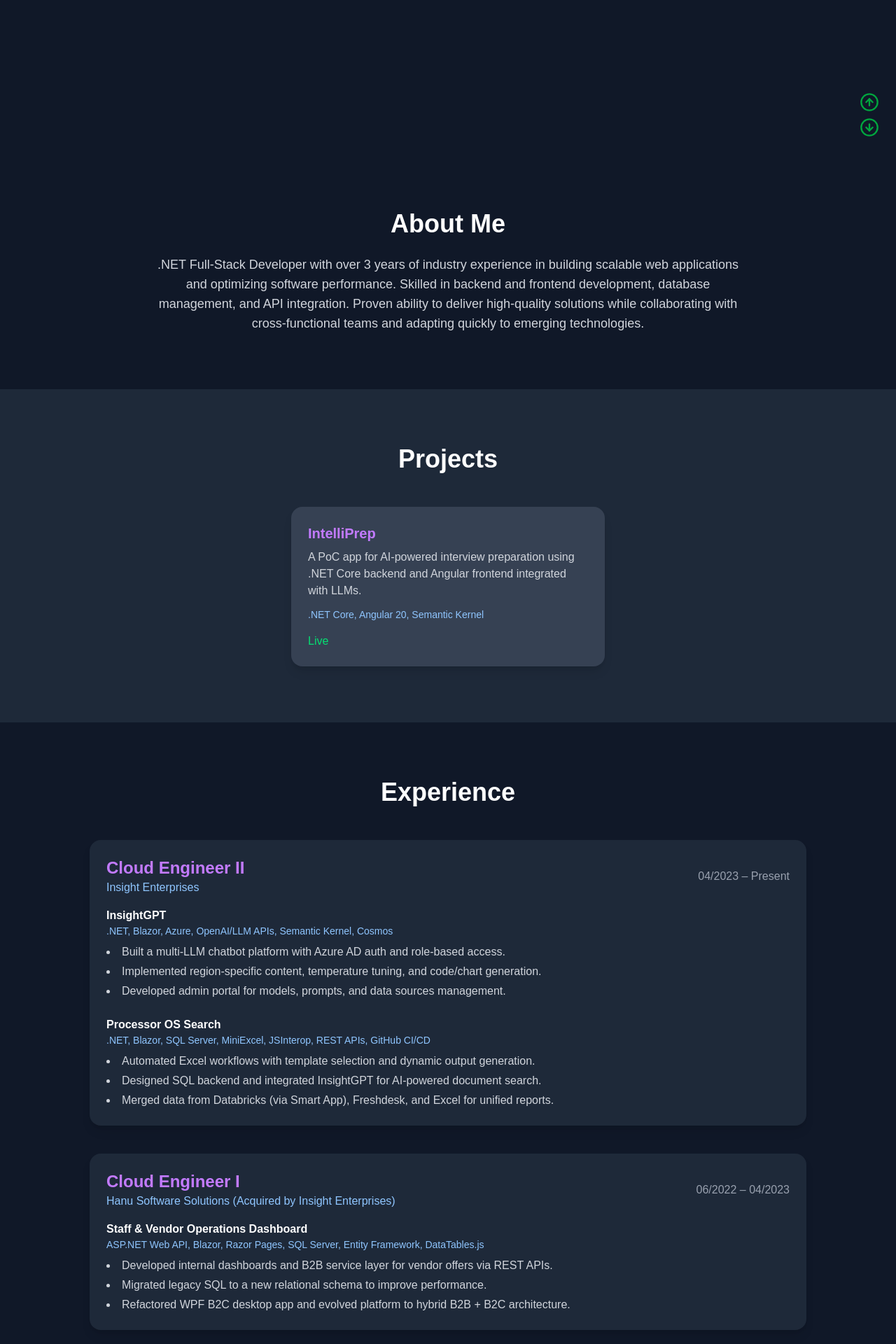
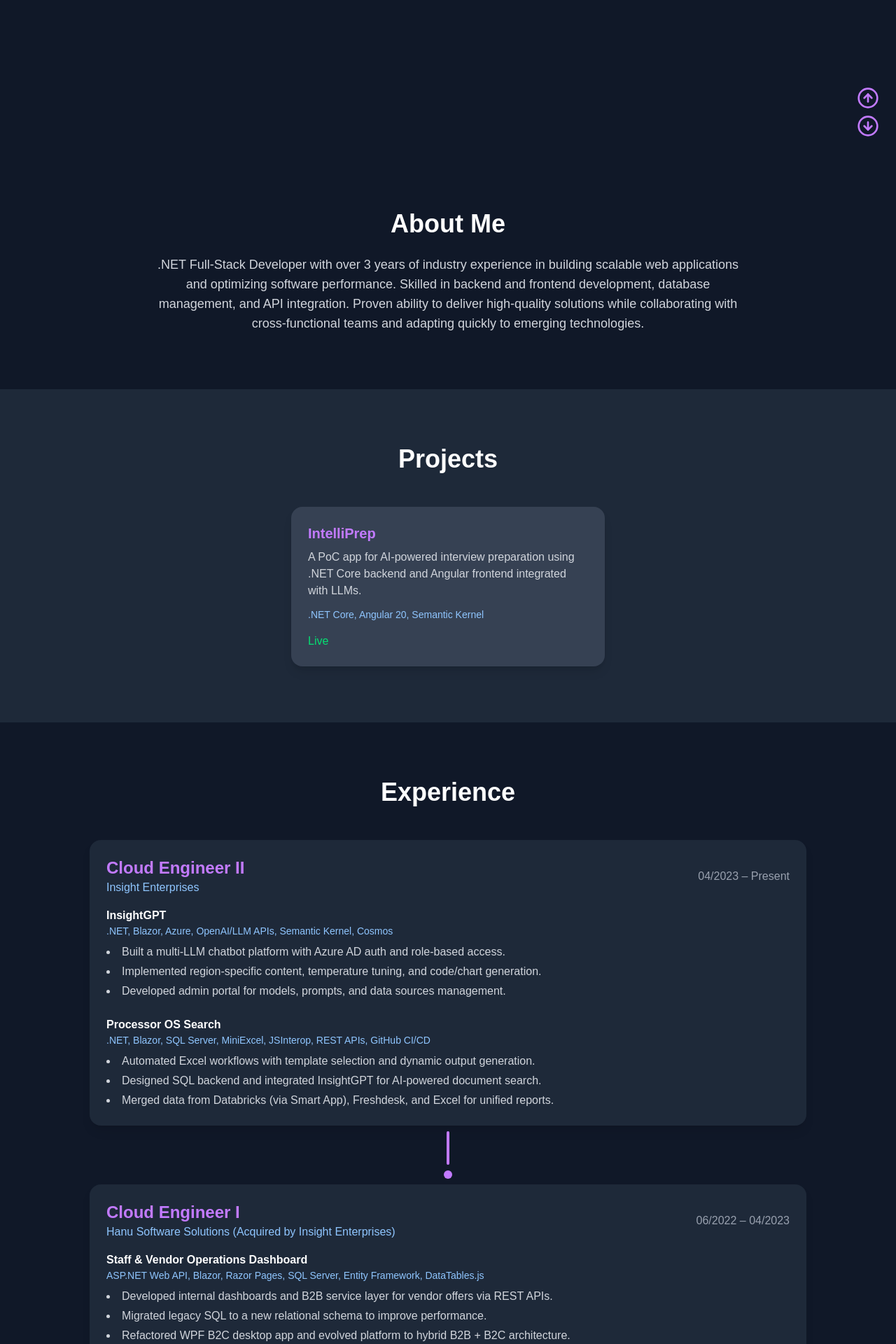
Before and after one commit to Rounakj29/rj-portfolio-react, a React (Vite) app: page / in a window 1280 px wide. Shown: the part 580-2500 px from the top of the page at 70% size. Built offline with nearby package versions, Linux system fonts and the light colour scheme.

Commit message:
Add emailjs-com dependency and implement contact form functionality in App component

```diff
--- a/package.json
+++ b/package.json
@@ -15,6 +15,7 @@
   "dependencies": {
     "@emailjs/browser": "^4.4.1",
     "@tailwindcss/vite": "^4.1.12",
+    "emailjs-com": "^3.2.0",
     "framer-motion": "^12.23.12",
     "gh-pages": "^6.3.0",
     "lucide-react": "^0.541.0",
--- a/src/App.jsx
+++ b/src/App.jsx
@@ -4,17 +4,27 @@
 import { motion } from "framer-motion";
 import { useState } from "react";
 import { FaLinkedin, FaEnvelope, FaGithub } from "react-icons/fa";
-import { ChevronDown, CircleArrowDown, CircleArrowDownIcon, CircleArrowUpIcon,Info, ZoomOut, ZoomIn } from "lucide-react";
-
+import {
+  ChevronDown,
+  CircleArrowDown,
+  CircleArrowDownIcon,
+  CircleArrowUpIcon,
+  Info,
+  ZoomOut,
+  ZoomIn,
+} from "lucide-react";
+import emailjs from "emailjs-com";
 // const App = () => {
 
 // }
 
 export default function App() {
   const [message, setMessage] = useState("");
+  const [error, setError] = useState("");
   const [highContrast, setHighContrast] = useState(false);
   const [largeFont, setLargeFont] = useState(false);
   const [zoom, setZoom] = useState(1);
+  const [contactInfo, setContactInfo] = useState("");
 
   const projects = [
     {
@@ -157,18 +167,28 @@
       style={{ zoom: zoom }}
       className={`bg-gray-900 text-white font-mono scroll-smooth break-words ${
         highContrast ? "bg-black text-yellow-300" : ""
-      } ${largeFont ? "text-lg" : ""}`}>
-        <div
-        className="fixed bottom-6 right-6 z-50"
-        aria-label="Scroll Options">
+      } ${largeFont ? "text-lg" : ""}`}
+    >
+      <div className="fixed bottom-6 right-6 z-50" aria-label="Scroll Options">
         <div className="flex flex-col items-center gap-2">
-            <CircleArrowUpIcon className="text-green-600" size={28} onClick={() => window.scrollTo({ top: 0, behavior: "smooth" })}
-              aria-label="Scroll to Top"/>
+          <CircleArrowUpIcon
+            className="text-purple-400"
+            size={32}
+            onClick={() => window.scrollTo({ top: 0, behavior: "smooth" })}
+            aria-label="Scroll to Top"
+          />
 
-            <CircleArrowDownIcon className="text-green-600" size={28}  onClick={() =>
-                window.scrollTo({ top: document.body.scrollHeight, behavior: "smooth" })
+          <CircleArrowDownIcon
+            className="text-purple-400"
+            size={32}
+            onClick={() =>
+              window.scrollTo({
+                top: document.body.scrollHeight,
+                behavior: "smooth",
+              })
             }
-              aria-label="Scroll to Bottom" />
+            aria-label="Scroll to Bottom"
+          />
         </div>
       </div>
       {/* Accessibility Button */}
@@ -184,7 +204,9 @@
             menu.hidden = !menu.hidden;
           }}
         >
-          <span aria-hidden="true" role="img"><Info/></span>
+          <span aria-hidden="true" role="img">
+            <Info />
+          </span>
         </button>
         <div
           id="accessibility-menu"
@@ -210,30 +232,32 @@
             />
             Large Font
           </label>
-          <div>
+          <div></div>
+          <div className="flex items-center gap-2 mb-2">
+            <ZoomIn
+              className="text-purple-400"
+              onClick={() => setZoom((z) => Math.min(z + 0.1, 2))}
+              aria-label="Zoom In"
+            />
 
-          </div>
-          <div className="flex items-center gap-2 mb-2">
- <ZoomIn className="text-purple-400"  onClick={() => setZoom((z) => Math.min(z + 0.1, 2))}
-              aria-label="Zoom In"/>
-
-
-
-            <span className="text-gray-300"> <button
+            <span className="text-gray-300">
+              {" "}
+              <button
                 className="bg-gray-700 text-white px-2 py-1 rounded"
                 onClick={() => setZoom(1)}
                 aria-label="Reset Zoom"
               >
                 Reset Zoom
-            </button></span>
-           <ZoomOut className="text-purple-400"  onClick={() => setZoom((z) => Math.max(z - 0.1, 0.5))}
-              aria-label="Zoom Out"/>
-
-          </div>
-
+              </button>
+            </span>
+            <ZoomOut
+              className="text-purple-400"
+              onClick={() => setZoom((z) => Math.max(z - 0.1, 0.5))}
+              aria-label="Zoom Out"
+            />
           </div>
         </div>
-
+      </div>
 
       {/* Hero */}
       <section className="h-screen flex flex-col items-center justify-center text-center px-6">
@@ -329,11 +353,13 @@
                   className={`text-blue-400 hover:underline ${
                     proj.github === "#" ? "hidden" : ""
                   }`}
+                  target="_blank"
                 >
                   GitHub
                 </a>
                 <a
                   href={proj.live}
+                  target="_blank"
                   className={`text-green-400 hover:underline ${
                     proj.live === "#" ? "hidden" : ""
                   }`}
@@ -349,15 +375,16 @@
       {/* Experience */}
       <section id="experience" className="py-20 px-6">
         <h2 className="text-4xl font-bold text-center mb-12">Experience</h2>
-        <div className="max-w-5xl mx-auto space-y-10">
+        <div className="max-w-5xl mx-auto flex flex-col items-center relative">
           {experience.map((job, idx) => (
+            <React.Fragment key={idx}>
               <motion.div
-              key={idx}
                 initial={{ opacity: 0, y: 30 }}
                 whileInView={{ opacity: 1, y: 0 }}
                 transition={{ duration: 0.4 }}
-              className="bg-gray-800 p-6 rounded-2xl shadow-lg"
+                className="bg-gray-800 p-6 rounded-2xl shadow-lg w-full"
               >
+                {/* ...existing job content... */}
                 <div className="flex flex-col md:flex-row md:items-center md:justify-between gap-2">
                   <div>
                     <h3 className="text-2xl font-semibold text-purple-400">
@@ -383,6 +410,30 @@
                   ))}
                 </div>
               </motion.div>
+              {/* Connector Trail */}
+              {idx < experience.length - 1 && (
+                <motion.div
+                  className="flex flex-col items-center"
+                  initial={{ opacity: 0, scaleY: 0.5 }}
+                  whileInView={{ opacity: 1, scaleY: 1 }}
+                  transition={{ duration: 0.6, type: "spring" }}
+                >
+                  <motion.div
+                    className="w-1 h-12 bg-purple-400 my-2 rounded-full"
+                    initial={{ scaleY: 0 }}
+                    whileInView={{ scaleY: 1 }}
+                    transition={{ duration: 0.6, type: "spring" }}
+                    style={{ originY: 0 }}
+                  />
+                  <motion.div
+                    className="w-3 h-3 bg-purple-400 rounded-full mb-2"
+                    initial={{ scale: 0 }}
+                    whileInView={{ scale: 1 }}
+                    transition={{ duration: 0.4, type: "spring" }}
+                  />
+                </motion.div>
+              )}
+            </React.Fragment>
           ))}
         </div>
       </section>
@@ -444,21 +495,64 @@
       {/* Contact */}
       <section className="py-20 px-6 text-center">
         <h2 className="text-4xl font-bold mb-6">Contact Me</h2>
-        <div className="bg-gray-800 p-6 rounded-xl max-w-xl mx-auto" hidden>
+        <form
+          className="bg-gray-800 p-6 rounded-xl max-w-xl mx-auto"
+          onSubmit={(e) => {
+            e.preventDefault();
+            if (!message.trim()) {
+              setError("Message is required.");
+              return;
+            }
+            setError("");
+            // You can add your send logic here
+            emailjs
+              .send(
+                "service_6dubp7a",
+                "template_ssgt4vb",
+                {
+                  user_name: contactInfo,
+                  time: new Date().toISOString(),
+                  message: message,
+                }, // Add other fields as needed
+                "t-Zvtt0Lb5bS6FJn2"
+              )
+              .then(() => {
+                alert("Message sent!");
+                setMessage("");
+              })
+              .catch((error) => {
+                setError("Failed to send message.");
+              });
+            alert("Message sent!");
+            setMessage("");
+          }}
+        >
           <div className="font-mono text-green-400 text-left mb-4">
             &gt; Enter your message:
           </div>
+          <input
+            placeholder="Type your contact information"
+            value={contactInfo}
+            onChange={(e) => setContactInfo(e.target.value)}
+          />
           <textarea
             className="w-full p-3 rounded bg-gray-900 text-white outline-none"
             rows={4}
             value={message}
-            onChange={(e) => setMessage(e.target.value)}
+            onChange={(e) => {
+              setMessage(e.target.value);
+              if (error) setError("");
+            }}
             placeholder="Type your message here..."
           />
-          <button className="mt-4 bg-purple-500 hover:bg-purple-600 px-4 py-2 rounded-lg">
+          {error && <div className="text-red-400 mt-2 text-left">{error}</div>}
+          <button
+            type="submit"
+            className="mt-4 bg-purple-500 hover:bg-purple-600 px-4 py-2 rounded-lg"
+          >
             Send
           </button>
-        </div>
+        </form>
         <div className="mt-6 flex justify-center gap-6">
           <a href="mailto:rounakkjaiswal@gmail.com">
             <FaEnvelope size={28} />
@@ -472,7 +566,7 @@
         </div>
       </section>
       {/* Footer */}
-      <footer className="py-6 text-center text-green-400 bg-gray-900">
+      <footer className="py-6 text-center bg-gray-900">
         Built with React & Tailwind CSS | &copy; {new Date().getFullYear()}{" "}
         Rounak Jaiswal
       </footer>
```
Also changed, not shown: 1 other file (tests, documents, lock files or other folders). Lines whose indentation alone changed are shown as unchanged.
